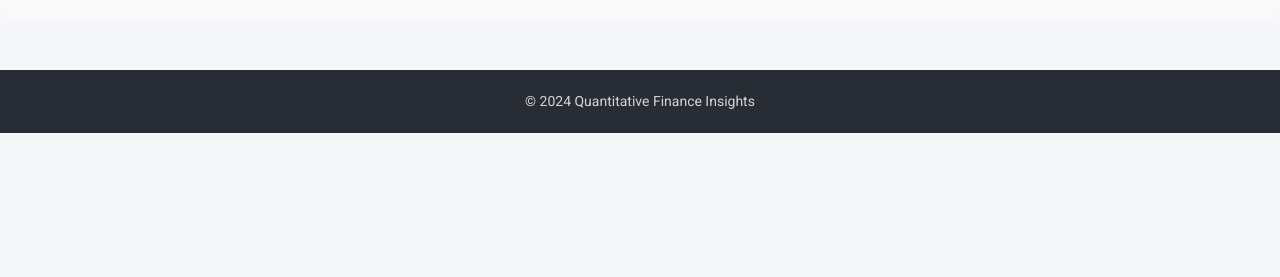
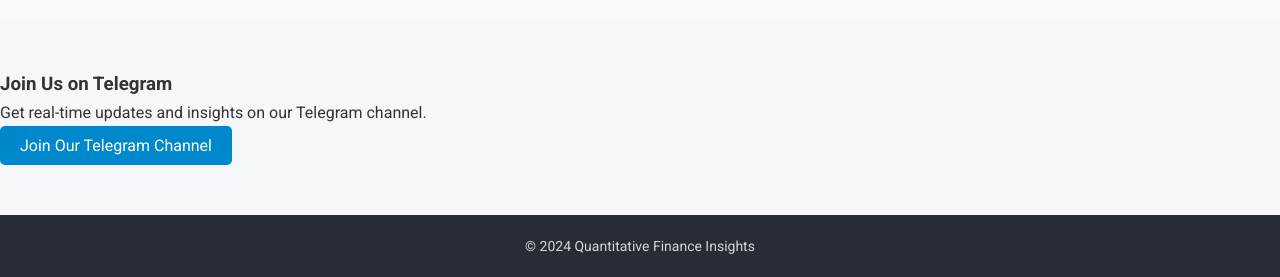
Before and after one commit to GBR24/gbr24.github.io, a plain HTML site: page index.html in a window 1280 px wide. Shown: the part 1386-1663 px from the top of the page. Before the commit the page ends 1519 px from the top, so only its background shows below. Drawn offline with Linux system fonts and the light colour scheme.

Commit message:
Update index.html

```diff
--- a/index.html
+++ b/index.html
@@ -66,6 +66,15 @@
                 style="border-radius: 4px; border: 2px solid #e5e7eb; margin: 0; background-color: transparent;">
         </iframe>
     </section>
+    <section id="telegram">
+    <h3>Join Us on Telegram</h3>
+    <p>Get real-time updates and insights on our Telegram channel.</p>
+    <a href="https://t.me/+Ln6oi0hdN0MyYTQo" target="_blank" id="telegramButton">
+        <button style="padding: 10px 20px; font-size: 16px; background-color: #0088cc; color: white; border: none; border-radius: 5px; cursor: pointer;">
+            Join Our Telegram Channel
+        </button>
+    </a>
+</section>
 
     <footer>
         <p>© 2024 Quantitative Finance Insights</p>
```
